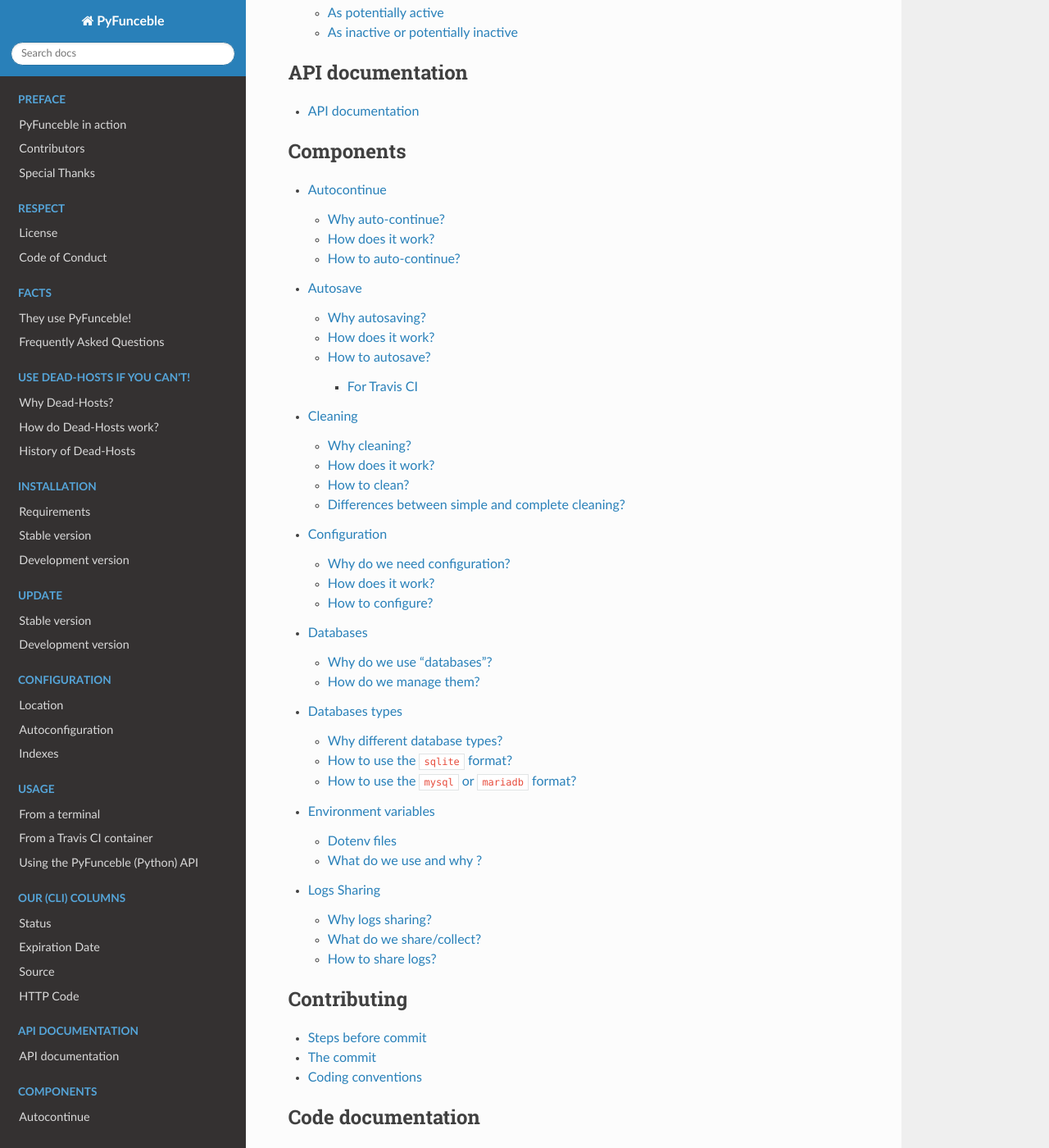
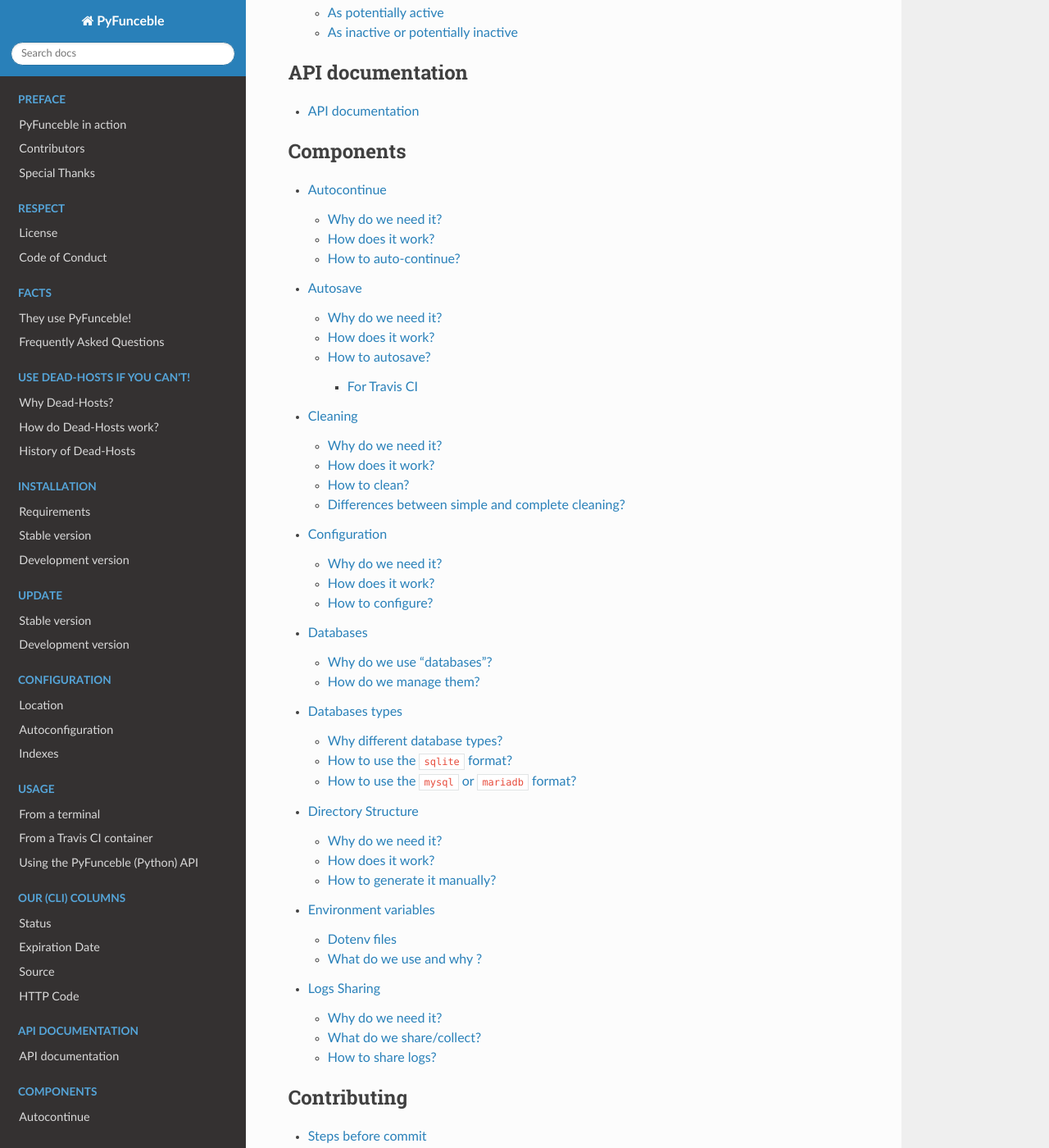
Before and after one commit to PyFunceble/rst-docs, a Sphinx documentation site: the page built from docs/index.rst, in a window 1280 px wide and 1400 px high, scrolled down 7756 px. Shown: the whole window at 82% size. Built offline with Sphinx 7.4.7 and the Read the Docs theme 2.0.0, drawn with Linux system fonts in a browser that asks for light colours; pages that are not in the unit, such as notebooks, are missing from menus.

Commit message:
Introduction of the directory structure short documentation.
Also:
  * Ensure that the directory structure is only generated when testing files

```diff
--- a/docs/components/auto-continue.rst
+++ b/docs/components/auto-continue.rst
@@ -1,7 +1,7 @@
 Autocontinue
 =============
 
-Why auto-continue?
+Why do we need it?
 ------------------
 
 We chose to create the auto-continue logic mainly for one purpose: Testing long files into Travis CI.
--- a/docs/components/auto-save.rst
+++ b/docs/components/auto-save.rst
@@ -1,9 +1,8 @@
-
 Autosave
 ========
 
-Why autosaving?
----------------
+Why do we need it?
+------------------
 
 This component comes along with the auto-continue one.
 Indeed, after constructing the logic to auto-continue we needed something to autosave.
--- a/docs/components/clean.rst
+++ b/docs/components/clean.rst
@@ -1,8 +1,8 @@
 Cleaning
 ========
 
-Why cleaning?
--------------
+Why do we need it?
+------------------
 
 Because we constantly need to clean files which are not needed before starting a new test,
 we embedded our cleaning logic.
--- a/docs/components/config.rst
+++ b/docs/components/config.rst
@@ -1,8 +1,8 @@
 Configuration
 =============
 
-Why do we need configuration?
------------------------------
+Why do we need it?
+------------------
 
 As we wanted to be hybrid and allow different modes and option, we introduced the configuration logic.
 
--- /dev/null
+++ b/docs/components/directory-structure.rst
@@ -0,0 +1,32 @@
+Directory Structure
+===================
+
+Why do we need it?
+------------------
+
+As we wanted the end-user to be able to work from everywhere into the filesystem,
+we created a logic which will create and keep the :code:`output/` directory which complies
+with our code.
+
+How does it work?
+-----------------
+
+After each version, the maintainer does a :code:`--production` which will prepare the repository
+for production.
+That has the side effect to map the maintainer version of the :code:`output/`
+directory into a file called :code:`dir_structure_production.json`.
+
+Once pushed, on the end-user side, when testing for file, that file is downloaded into
+a file called :code:`dir_structure.json` which is then used to restore/create a
+a perfect copy of the output directory the maintainer had when pushing the new
+version.
+
+.. note::
+    If you find yourself in a case that a directory is not found, please try first to
+    delete the :code:`dir_structure*.json` files to force a resynchronization.
+
+
+How to generate it manually?
+----------------------------
+
+You can't. But using the :code:`--dir-structure` will do the job on purpose.
--- a/docs/components/logs-sharing.rst
+++ b/docs/components/logs-sharing.rst
@@ -1,7 +1,7 @@
 Logs Sharing
 ============
 
-Why logs sharing?
+Why do we need it?
 ------------------
 
 We chose to initiate the logs sharing as some actions can really be random when working with millions of domains.
--- a/docs/index.rst
+++ b/docs/index.rst
@@ -125,6 +125,7 @@
    components/clean
    components/config
    components/databases
+   components/directory-structure
    components/environment-variables
    components/logs-sharing
 
```
